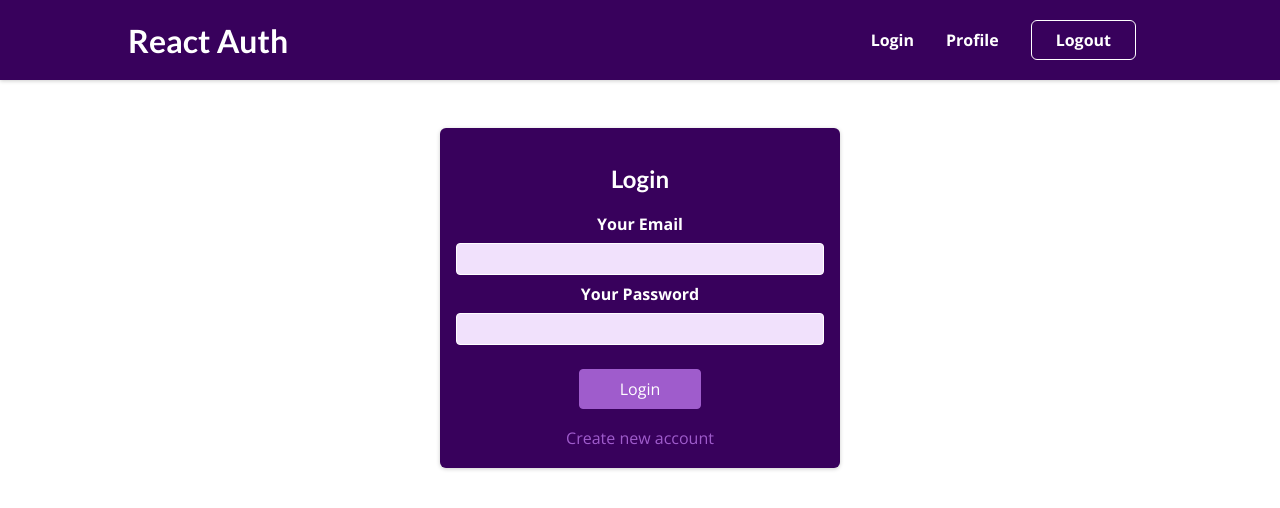
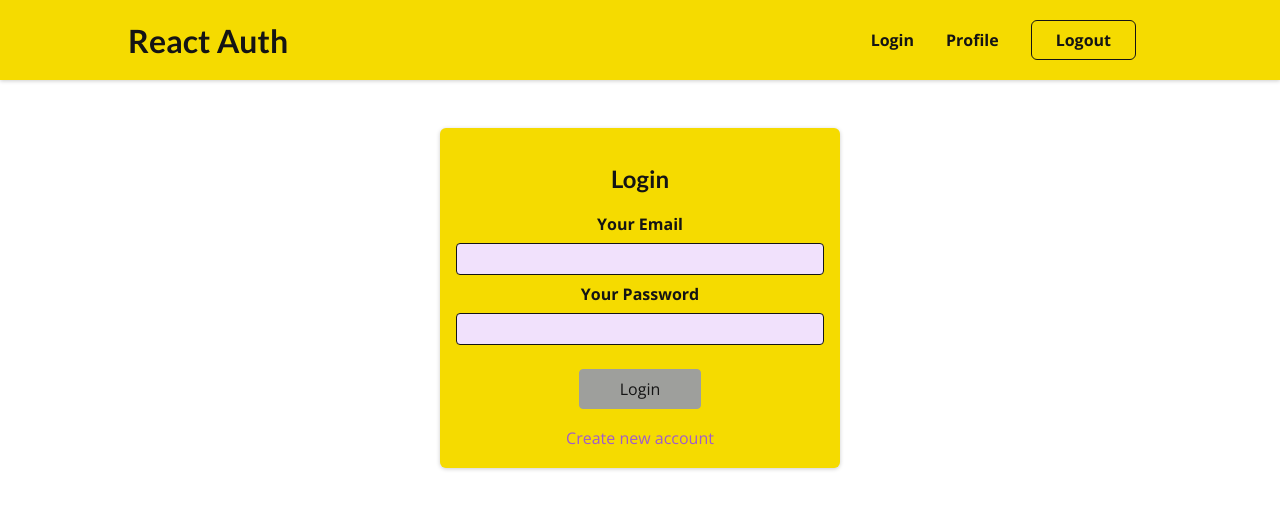
Before and after one commit to gleija/firebase-auth-example, a React (Create React App) app: page /auth in a window 1280 px wide. Shown: the top 508 px of the page. Built offline with nearby package versions, Linux system fonts and the light colour scheme.

Commit message:
Add some style changes

```diff
--- a/src/components/Auth/AuthForm.module.css
+++ b/src/components/Auth/AuthForm.module.css
@@ -3,7 +3,7 @@
   width: 95%;
   max-width: 25rem;
   border-radius: 6px;
-  background-color: #38015c;
+  background-color: #f5db00;
   box-shadow: 0 1px 4px rgba(0, 0, 0, 0.2);
   padding: 1rem;
   text-align: center;
@@ -11,7 +11,7 @@
 
 .auth h1 {
   text-align: center;
-  color: white;
+  color: #141414;
 }
 
 .control {
@@ -20,7 +20,7 @@
 
 .control label {
   display: block;
-  color: white;
+  color: #141414;
   font-weight: bold;
   margin-bottom: 0.5rem;
 }
@@ -30,7 +30,7 @@
   background-color: #f1e1fc;
   color: #38015c;
   border-radius: 4px;
-  border: 1px solid white;
+  border: 1px solid #141414;
   width: 100%;
   text-align: left;
   padding: 0.25rem;
@@ -46,16 +46,16 @@
 .actions button {
   cursor: pointer;
   font: inherit;
-  color: white;
-  background-color: #9f5ccc;
-  border: 1px solid #9f5ccc;
+  color: #141414;
+  background-color: #9e9f9c;
+  border: 1px solid #9e9f9c;
   border-radius: 4px;
   padding: 0.5rem 2.5rem;
 }
 
 .actions button:hover {
-  background-color: #873abb;
-  border-color: #873abb;
+  background-color: #c291e2;
+  border-color: #c291e2;
 }
 
 .actions .toggle {
--- a/src/components/Layout/MainNavigation.js
+++ b/src/components/Layout/MainNavigation.js
@@ -6,7 +6,7 @@ const MainNavigation = () => {
   return (
     <header className={classes.header}>
       <Link to="/">
-        <div className={classes.logo}>React Auth</div>
+        <div className={classes.title}>React Auth</div>
       </Link>
       <nav>
         <ul>
--- a/src/components/Layout/MainNavigation.module.css
+++ b/src/components/Layout/MainNavigation.module.css
@@ -1,7 +1,7 @@
 .header {
   width: 100%;
   height: 5rem;
-  background-color: #38015c;
+  background-color: #f5db00;
   box-shadow: 0 1px 4px rgba(0, 0, 0, 0.2);
   display: flex;
   justify-content: space-between;
@@ -9,10 +9,10 @@
   padding: 0 10%;
 }
 
-.logo {
+.title {
   font-family: 'Lato', sans-serif;
   font-size: 2rem;
-  color: white;
+  color: #141414;
   margin: 0;
 }
 
@@ -30,15 +30,15 @@
 
 .header a {
   text-decoration: none;
-  color: white;
+  color: #141414;
   font-weight: bold;
 }
 
 .header button {
   font: inherit;
   background-color: transparent;
-  border: 1px solid white;
-  color: white;
+  border: 1px solid #141414;
+  color: #141414;
   font-weight: bold;
   padding: 0.5rem 1.5rem;
   border-radius: 6px;
```
